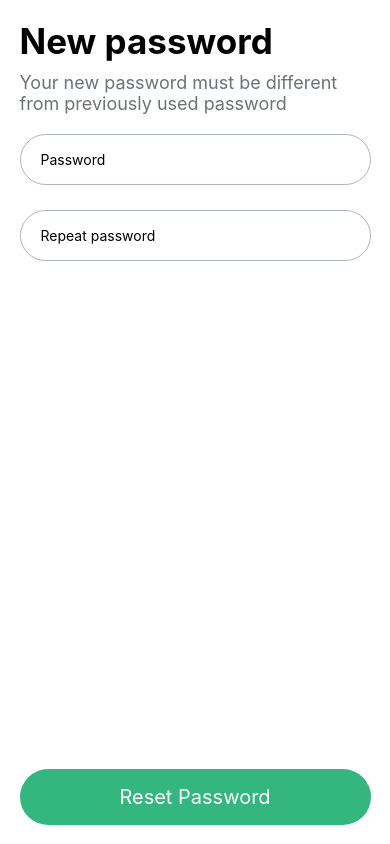
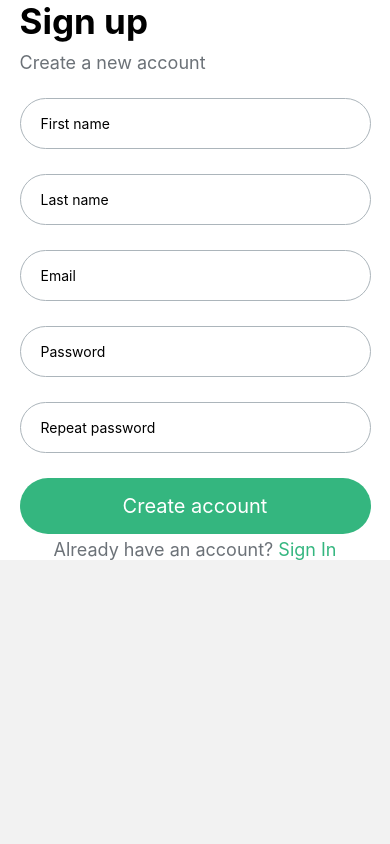
Before and after one commit to Omar-Gebal/crowd-investing-investor-app, a React Native app: screen /SignUp in a window 390 px wide. Built offline with nearby package versions, Linux system fonts and the light colour scheme.

Commit message:
added stack navigator and navigation links between the 4 screens

```diff
--- a/App.js
+++ b/App.js
@@ -1,21 +1,33 @@
 import { store } from './store'
 import { Provider } from 'react-redux'
 import { SafeAreaProvider, SafeAreaView } from "react-native-safe-area-context";
+import { NavigationContainer } from '@react-navigation/native';
+import { createNativeStackNavigator } from '@react-navigation/native-stack';
 
 import SignInScreen from 'src/features/auth/screens/SignInScreen';
 import SignUpScreen from 'src/features/auth/screens/SignUpScreen';
 import NewPasswordScreen from 'src/features/auth/screens/NewPasswordScreen';
 import ForgotPassScreen from 'src/features/auth/screens/ForgotPassScreen';
-import { View } from 'react-native';
+const Stack = createNativeStackNavigator();
 
 export default function App() {
   return (
     <Provider store={store}>
+
       <SafeAreaProvider>
+        <NavigationContainer>
+          <Stack.Navigator screenOptions={{ headerShown: false }}>
+            <Stack.Screen name='SignIn' component={SignInScreen} />
+            <Stack.Screen name='SignUp' component={SignUpScreen} />
+            <Stack.Screen name='ForgetPass' component={ForgotPassScreen} />
+            <Stack.Screen name='NewPassword' component={NewPasswordScreen} />
 
-        <NewPasswordScreen />
+          </Stack.Navigator>
+
+        </NavigationContainer>
 
       </SafeAreaProvider>
+
     </Provider>
   );
 }
--- a/src/features/auth/screens/ForgotPassScreen.js
+++ b/src/features/auth/screens/ForgotPassScreen.js
@@ -10,7 +10,7 @@ import { useState } from "react";
 import CustomModal from "src/features/auth/components/CustomModal";
 
 
-export default function ForgotPassScreen(props) {
+export default function ForgotPassScreen({ navigation }) {
 
     const [modalVisible, setModalVisible] = useState(false)
 
@@ -22,6 +22,7 @@ export default function ForgotPassScreen(props) {
         console.log(data);
         handleModal();
         console.log("Next pressed");
+        navigation.navigate("NewPassword")
 
     }
 
--- a/src/features/auth/screens/SignInScreen.js
+++ b/src/features/auth/screens/SignInScreen.js
@@ -10,15 +10,18 @@ import FormErrorText from "../components/FormErrorText";
 import { emailRegexPattern, passwordRegexPattern } from "src/shared/utils/validators";
 import AuthPageHeader from "../components/AuthPageHeader";
 
-function SignInScreen(props) {
+function SignInScreen({ navigation }) {
 
 
     function forgotPassFn() {
+        navigation.navigate("ForgetPass")
         console.log("forgot pass pressed")
     }
 
     function registerFn() {
-        console.log("Regitser btn pressed")
+        navigation.navigate("SignUp")
+        console.log("register btn pressed")
+
     }
 
     function handlePress(data) {
--- a/src/features/auth/screens/SignUpScreen.js
+++ b/src/features/auth/screens/SignUpScreen.js
@@ -11,7 +11,11 @@ import { emailRegexPattern, passwordRegexPattern } from 'src/shared/utils/valida
 import FormErrorText from '../components/FormErrorText';
 import { SafeAreaView } from 'react-native-safe-area-context';
 
-function SignUpScreen(props) {
+function SignUpScreen({ navigation }) {
+
+    function signInFn() {
+        navigation.navigate("SignIn")
+    }
 
     const { control, handleSubmit, formState: { errors }, watch } = useForm({
         defaultValues: {
@@ -105,7 +109,7 @@ function SignUpScreen(props) {
 
                     <DefaultVerticalSpacing />
                     <CustomButton onPress={handleSubmit(console.log('TEEHE'))} title="Create account" />
-                    <HalfPressableSentence part1={'Already have an account?'} part2={'Sign In'} />
+                    <HalfPressableSentence part1={'Already have an account?'} part2={'Sign In'} onPress={signInFn} />
                 </View>
             </ScrollView>
         </CustomSafeArea>
```
Also changed, not shown: package.json (+5 -2 lines), 1 other file (tests, documents, lock files or other folders).
